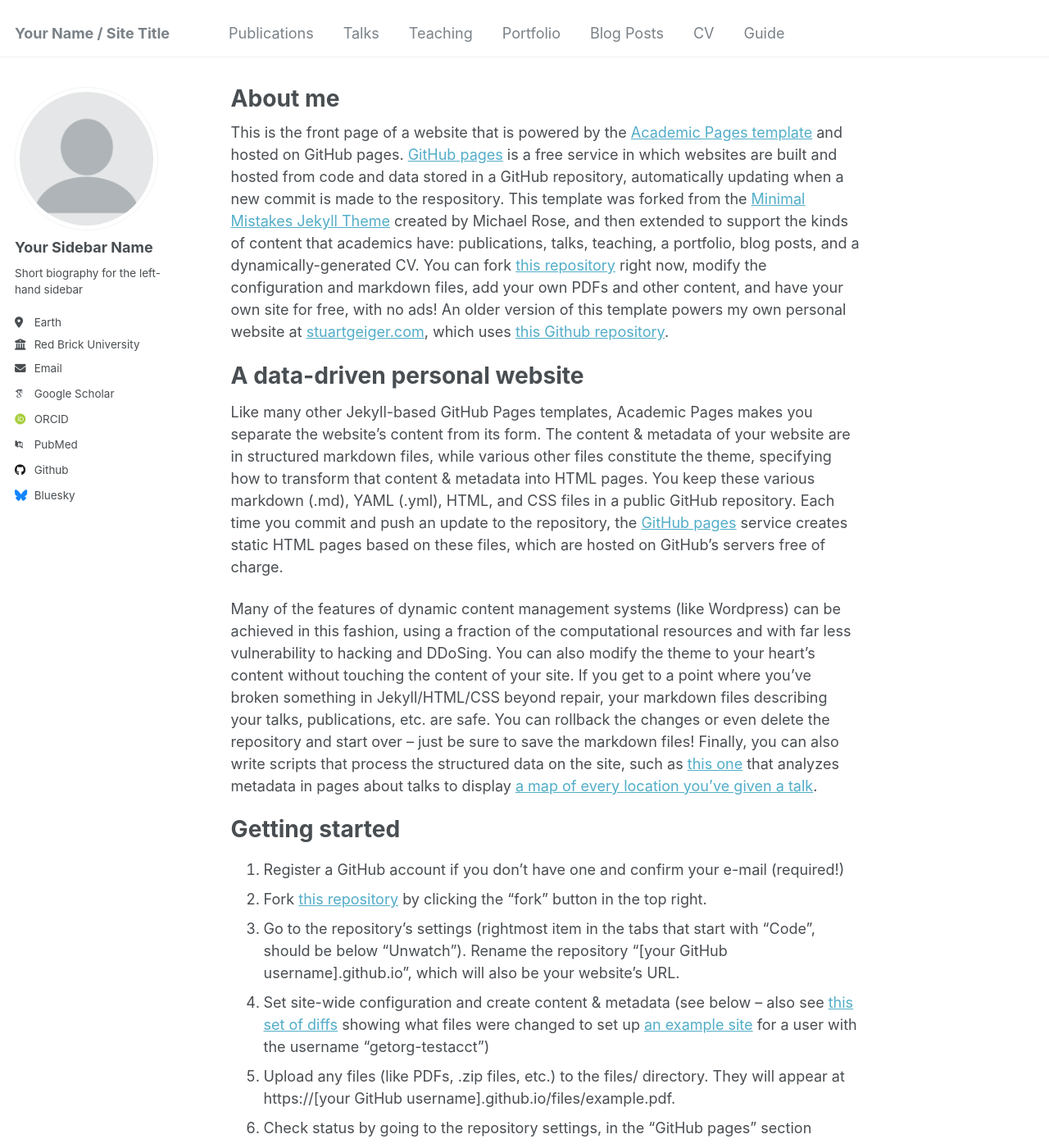
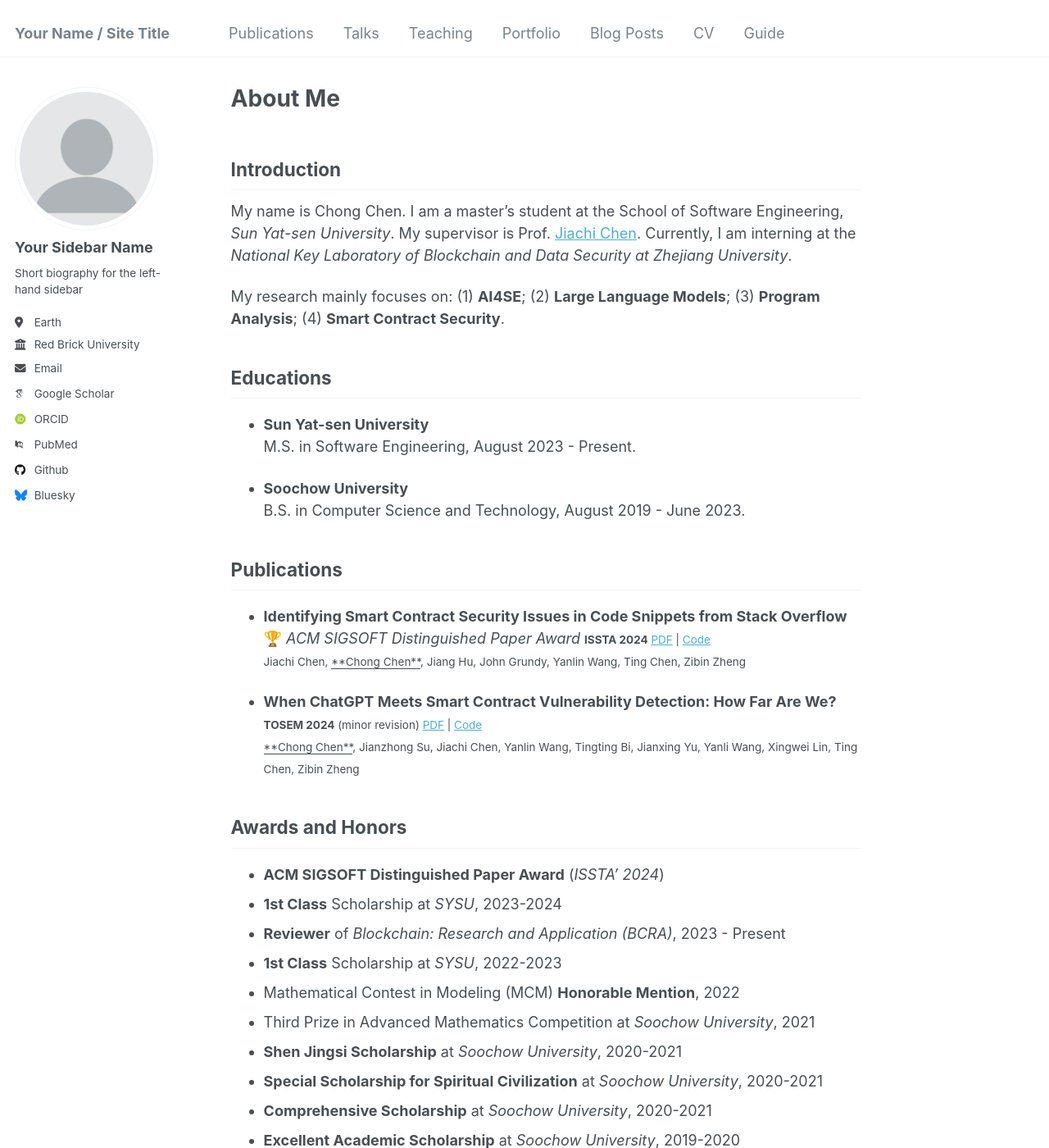
Before and after one commit to BugmakerCC/chong, a Jekyll site: the page built from _pages/about.md, in a window 1280 px wide and 1400 px high. Shown: the whole window at 82% size. Built offline with Jekyll 4.4.1, drawn with Linux system fonts in a browser that asks for light colours; some web fonts are replaced; some of the changed text lies outside the part shown.

Commit message:
Update about.md

```diff
--- a/_pages/about.md
+++ b/_pages/about.md
@@ -1,49 +1,46 @@
 ---
 permalink: /
-title: "About me"
+title: "About Me"
 author_profile: true
 redirect_from:
   - /about/
   - /about.html
 ---
 
-This is the front page of a website that is powered by the [Academic Pages template](https://github.com/academicpages/academicpages.github.io) and hosted on GitHub pages. [GitHub pages](https://pages.github.com) is a free service in which websites are built and hosted from code and data stored in a GitHub repository, automatically updating when a new commit is made to the respository. This template was forked from the [Minimal Mistakes Jekyll Theme](https://mmistakes.github.io/minimal-mistakes/) created by Michael Rose, and then extended to support the kinds of content that academics have: publications, talks, teaching, a portfolio, blog posts, and a dynamically-generated CV. You can fork [this repository](https://github.com/academicpages/academicpages.github.io) right now, modify the configuration and markdown files, add your own PDFs and other content, and have your own site for free, with no ads! An older version of this template powers my own personal website at [stuartgeiger.com](http://stuartgeiger.com), which uses [this Github repository](https://github.com/staeiou/staeiou.github.io).
+Introduction
+------
+My name is Chong Chen. I am a master’s student at the School of Software Engineering, *Sun Yat-sen University*. My supervisor is Prof. [Jiachi Chen](https://jiachi-chen.github.io). Currently, I am interning at the *National Key Laboratory of Blockchain and Data Security at Zhejiang University*.
 
-A data-driven personal website
-======
-Like many other Jekyll-based GitHub Pages templates, Academic Pages makes you separate the website's content from its form. The content & metadata of your website are in structured markdown files, while various other files constitute the theme, specifying how to transform that content & metadata into HTML pages. You keep these various markdown (.md), YAML (.yml), HTML, and CSS files in a public GitHub repository. Each time you commit and push an update to the repository, the [GitHub pages](https://pages.github.com/) service creates static HTML pages based on these files, which are hosted on GitHub's servers free of charge.
+My research mainly focuses on: (1) **AI4SE**; (2) **Large Language Models**; (3) **Program Analysis**; (4) **Smart Contract Security**.
 
-Many of the features of dynamic content management systems (like Wordpress) can be achieved in this fashion, using a fraction of the computational resources and with far less vulnerability to hacking and DDoSing. You can also modify the theme to your heart's content without touching the content of your site. If you get to a point where you've broken something in Jekyll/HTML/CSS beyond repair, your markdown files describing your talks, publications, etc. are safe. You can rollback the changes or even delete the repository and start over -- just be sure to save the markdown files! Finally, you can also write scripts that process the structured data on the site, such as [this one](https://github.com/academicpages/academicpages.github.io/blob/master/talkmap.ipynb) that analyzes metadata in pages about talks to display [a map of every location you've given a talk](https://academicpages.github.io/talkmap.html).
 
-Getting started
-======
-1. Register a GitHub account if you don't have one and confirm your e-mail (required!)
-1. Fork [this repository](https://github.com/academicpages/academicpages.github.io) by clicking the "fork" button in the top right.
-1. Go to the repository's settings (rightmost item in the tabs that start with "Code", should be below "Unwatch"). Rename the repository "[your GitHub username].github.io", which will also be your website's URL.
-1. Set site-wide configuration and create content & metadata (see below -- also see [this set of diffs](http://archive.is/3TPas) showing what files were changed to set up [an example site](https://getorg-testacct.github.io) for a user with the username "getorg-testacct")
-1. Upload any files (like PDFs, .zip files, etc.) to the files/ directory. They will appear at https://[your GitHub username].github.io/files/example.pdf.
-1. Check status by going to the repository settings, in the "GitHub pages" section
+Educations
+------
+- **Sun Yat-sen University**
+  M.S. in Software Engineering, August 2023 - Present.
 
-Site-wide configuration
+- **Soochow University**
+  B.S. in Computer Science and Technology, August 2019 - June 2023.
+
+Publications
 ------
-The main configuration file for the site is in the base directory in [_config.yml](https://github.com/academicpages/academicpages.github.io/blob/master/_config.yml), which defines the content in the sidebars and other site-wide features. You will need to replace the default variables with ones about yourself and your site's github repository. The configuration file for the top menu is in [_data/navigation.yml](https://github.com/academicpages/academicpages.github.io/blob/master/_data/navigation.yml). For example, if you don't have a portfolio or blog posts, you can remove those items from that navigation.yml file to remove them from the header.
+- **Identifying Smart Contract Security Issues in Code Snippets from Stack Overflow**  🏆 *ACM SIGSOFT Distinguished Paper Award*
+<small>**ISSTA 2024**  [PDF](https://dl.acm.org/doi/pdf/10.1145/3650212.3680353) | [Code](https://github.com/BugmakerCC/SOChecker)</small>
+<small>Jiachi Chen, <u>**Chong Chen**</u>, Jiang Hu, John Grundy, Yanlin Wang, Ting Chen, Zibin Zheng</small>
 
-Create content & metadata
+- **When ChatGPT Meets Smart Contract Vulnerability Detection: How Far Are We?**
+<small>**TOSEM 2024** (minor revision) [PDF](https://arxiv.org/pdf/2309.05520) | [Code](https://zenodo.org/record/8332273)</small>
+<small><u>**Chong Chen**</u>, Jianzhong Su, Jiachi Chen, Yanlin Wang, Tingting Bi, Jianxing Yu, Yanli Wang, Xingwei Lin, Ting Chen, Zibin Zheng</small>
+
+Awards and Honors
 ------
-For site content, there is one markdown file for each type of content, which are stored in directories like _publications, _talks, _posts, _teaching, or _pages. For example, each talk is a markdown file in the [_talks directory](https://github.com/academicpages/academicpages.github.io/tree/master/_talks). At the top of each markdown file is structured data in YAML about the talk, which the theme will parse to do lots of cool stuff. The same structured data about a talk is used to generate the list of talks on the [Talks page](https://academicpages.github.io/talks), each [individual page](https://academicpages.github.io/talks/2012-03-01-talk-1) for specific talks, the talks section for the [CV page](https://academicpages.github.io/cv), and the [map of places you've given a talk](https://academicpages.github.io/talkmap.html) (if you run this [python file](https://github.com/academicpages/academicpages.github.io/blob/master/talkmap.py) or [Jupyter notebook](https://github.com/academicpages/academicpages.github.io/blob/master/talkmap.ipynb), which creates the HTML for the map based on the contents of the _talks directory).
-
-**Markdown generator**
-
-I have also created [a set of Jupyter notebooks](https://github.com/academicpages/academicpages.github.io/tree/master/markdown_generator
-) that converts a CSV containing structured data about talks or presentations into individual markdown files that will be properly formatted for the Academic Pages template. The sample CSVs in that directory are the ones I used to create my own personal website at stuartgeiger.com. My usual workflow is that I keep a spreadsheet of my publications and talks, then run the code in these notebooks to generate the markdown files, then commit and push them to the GitHub repository.
-
-How to edit your site's GitHub repository
-------
-Many people use a git client to create files on their local computer and then push them to GitHub's servers. If you are not familiar with git, you can directly edit these configuration and markdown files directly in the github.com interface. Navigate to a file (like [this one](https://github.com/academicpages/academicpages.github.io/blob/master/_talks/2012-03-01-talk-1.md) and click the pencil icon in the top right of the content preview (to the right of the "Raw | Blame | History" buttons). You can delete a file by clicking the trashcan icon to the right of the pencil icon. You can also create new files or upload files by navigating to a directory and clicking the "Create new file" or "Upload files" buttons.
-
-Example: editing a markdown file for a talk
-![Editing a markdown file for a talk](/images/editing-talk.png)
-
-For more info
-------
-More info about configuring Academic Pages can be found in [the guide](https://academicpages.github.io/markdown/). The [guides for the Minimal Mistakes theme](https://mmistakes.github.io/minimal-mistakes/docs/configuration/) (which this theme was forked from) might also be helpful.
+- **ACM SIGSOFT Distinguished Paper Award** (*ISSTA' 2024*)
+- **1st Class** Scholarship at *SYSU*, 2023-2024
+- **Reviewer** of *Blockchain: Research and Application (BCRA)*, 2023 - Present
+- **1st Class** Scholarship at *SYSU*, 2022-2023
+- Mathematical Contest in Modeling (MCM) **Honorable Mention**, 2022
+- Third Prize in Advanced Mathematics Competition at *Soochow University*, 2021
+- **Shen Jingsi Scholarship** at *Soochow University*, 2020-2021
+- **Special Scholarship for Spiritual Civilization** at *Soochow University*, 2020-2021
+- **Comprehensive Scholarship** at *Soochow University*, 2020-2021
+- **Excellent Academic Scholarship** at *Soochow University*, 2019-2020
```
